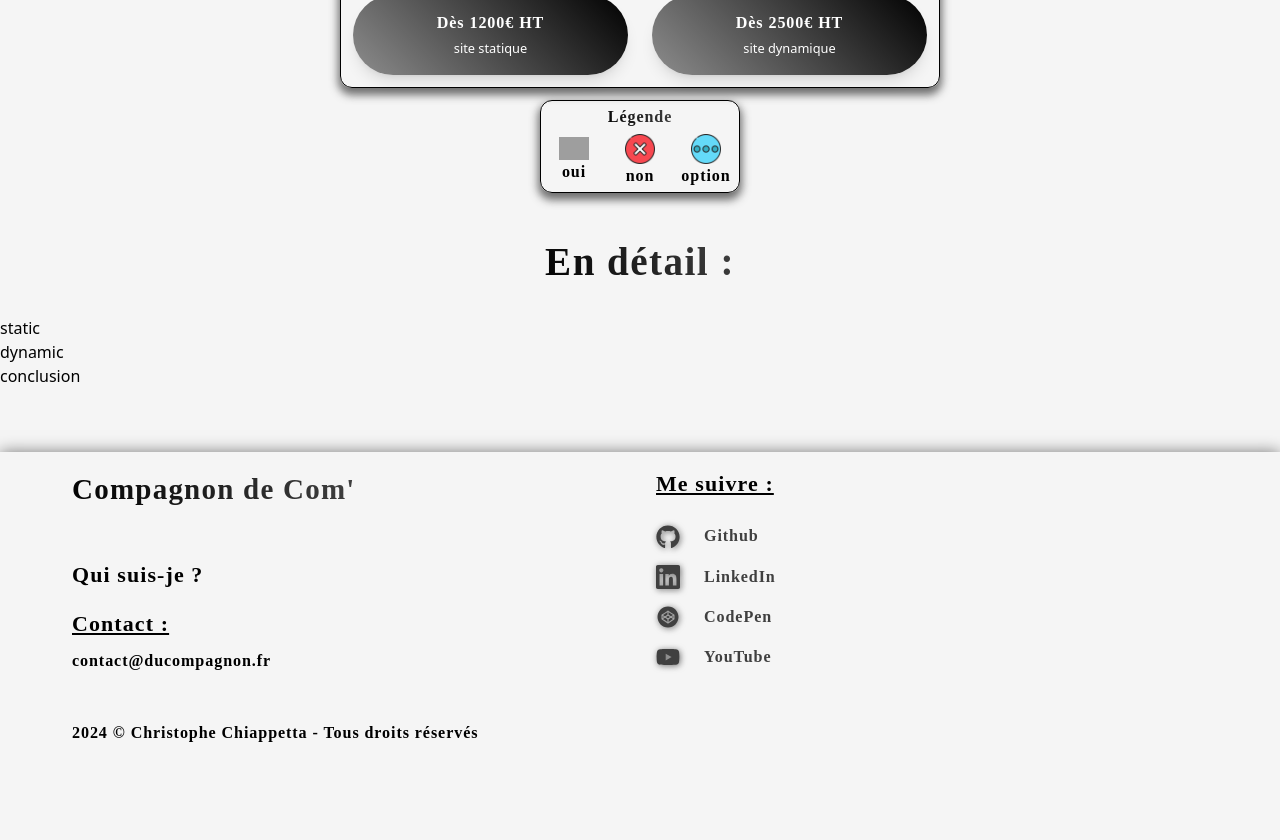
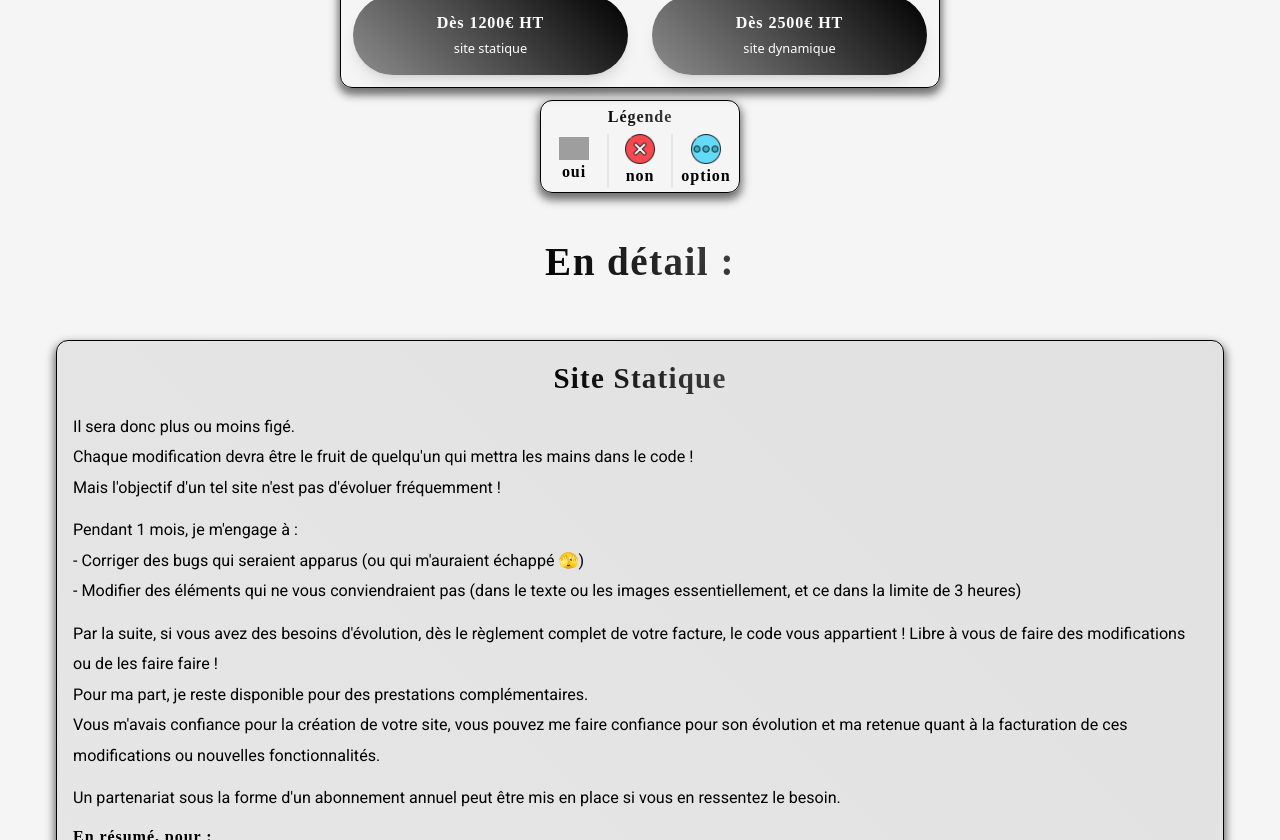
Before and after one commit to ChristopheC-83/c_de_com, a Next.js app: page /prices in a window 1280 px wide. Shown: the part 1960-2800 px from the top of the page. Before the commit the page ends 2753 px from the top, so only its background shows below. Built offline with nearby package versions, Linux system fonts and the light colour scheme; grey boxes are pictures that could not be loaded; a web font is replaced by a local one.

Commit message:
conclusion prix

```diff
--- a/app/(pages)/prices/components/Compare.jsx
+++ b/app/(pages)/prices/components/Compare.jsx
@@ -85,7 +85,9 @@ export default function Compare() {
         <h5 className={`w-fit text-clip mx-auto pb-1 pt-0`}>Légende</h5>
         <div className="flex">
           {legend.map((item, index) => (
-            <div className="flex-col w-1/3 flexMid" key={index}>
+            <div className={`flex-col w-1/3 flexMid
+            ${item.label==="non" ? "border-x-2" : ""}
+            `} key={index}>
               <Image
                 src={item.image}
                 alt={item.label}
--- a/app/(pages)/prices/components/Conclusion.jsx
+++ b/app/(pages)/prices/components/Conclusion.jsx
@@ -1,17 +1,32 @@
+/* eslint-disable react/no-unescaped-entities */
 
-
-
- export default function Conclusion() {
-
-
-
-return (
-    <div>
-conclusion
-
-
+export default function Conclusion() {
+  return (
+    <div className={`container`}>
+      <div
+        className={`flex flex-col justify-between p-2 customBorder customShadow rounded-xl xs:p-3 md:p-4 max-md:w-full bg-clip-opacity-white mx-auto gap-y-3 my-8 md:my-12`}
+      >
+        <h2 className={`text-clip w-fit mx-auto md:mt-6`}>Pour conclure...</h2>
+        <p>
+          Je me doute bien que tout ne peut pas être clair, <br /> surtout dans
+          votre situation qui est unique !
+        </p>
+        <p>
+          Même si j'ai essayé de donner un maximum d'informations sans être trop
+          long ou lourd, vous avez encore des questions.... <br />
+          Et c'est bien normal !
+        </p>
+        <p>N'hésitez pas ! Contactez moi !</p>
+        <p>
+          Un petit mail ou même une discussion par téléphone pourra vous
+          permettre d'y voir plus clair.
+        </p>
+        <p>
+          Je suis là pour vous accompagner du début à la fin. <br />
+          J'ai presque envie de dire : d'être votre partenaire avant même le
+          début et jusqu'à après la fin !
+        </p>
+      </div>
     </div>
-
   );
-
 }
--- a/app/(pages)/prices/components/Dynamic.jsx
+++ b/app/(pages)/prices/components/Dynamic.jsx
@@ -1,17 +1,54 @@
+/* eslint-disable react/no-unescaped-entities */
 
+export default function DynamicPrice() {
+  return (
+    <div className="container">
+      <div
+        className={`flex flex-col justify-between p-2 customBorder customShadow rounded-xl xs:p-3 md:p-4 max-md:w-full bg-clip-opacity-white mx-auto gap-y-3 my-8 md:my-12`}
+      >
+        <h3 className="mx-auto w-fit text-clip">Site Dynamique</h3>
 
-
- export default function DynamicPrice() {
-
-
-
-return (
-    <div>
-dynamic
-
-
+        <p>
+          La tarification d'un tel projet peut être plus complexe.
+          <br />
+          Il dépendra de vos besoins, de vos envies, de vos contraintes, de vos
+          objectifs...
+        </p>
+        <p>
+          Par exemple, si vous êtes seul maître à bord ou si vous avez des
+          collaborateurs avec des droits à gérer... <br />
+          Si les utilisateurs / clients peuvent interagir avec votre site...{" "}
+          <br />
+          par des messages, des commentaires, des achats, des réservations...
+        </p>
+        <p>Autant de "détails" qui n'en sont pas finalement !</p>
+        <h5>
+          En résumé, pour : <br />
+          <br />
+          - 1 site qui s'adapte sur les écrans de PC et smartphones <br />
+          - 3 pages administrables de votre activité (avec
+          photos/carroussel/animations sobres) <br />
+          - dans ces 3 pages, possibilité de gérer des articles... <br />
+          ce qui peut créer un grand nombre de pages (mais c'est vous qui les
+          feraient... facilement 😉 !) <br />
+          - 1 page de mentions légales <br />
+          - 1 page "à propos" de présentation
+          <br />- inclusion de vos photos ou de photos d'illustration libres de
+          droit, modifiables par vos soins ! <br />- développement en Symfony{" "}
+          <br />
+          ou <br />- un site vitrine en Nextjs et une administration séparée en
+          symfony ou php.
+          <br />
+          <br />
+        </h5>
+        <h4>
+          <u>Nous partons, ici, sur une base de 2500€ HT</u>
+        </h4>
+        <h5>
+          La gestion du nom de domaine, de l'hébergement et du déploiement
+          peuvent se faire dans le cadre d'une prestation complémentaire.
+        </h5>
+      </div>
     </div>
-
   );
-
 }
--- /dev/null
+++ b/app/(pages)/prices/components/Freelance.jsx
@@ -0,0 +1,38 @@
+/* eslint-disable react/no-unescaped-entities */
+
+export default function Freelance() {
+  return (
+    <div className="container">
+      <div
+        className={`flex flex-col justify-between p-2 customBorder customShadow rounded-xl xs:p-3 md:p-4 max-md:w-full bg-clip-opacity-white mx-auto gap-y-3 my-8 md:my-12`}
+      >
+        <h3 className="mx-auto w-fit text-clip">
+          Petit arrangement entre amis...
+        </h3>
+
+        <p>
+          Au cas où vous ne le sauriez pas, je suis à mon compte... et alors ?
+        </p>
+        <p>
+          Et alors ? je connais vos problématiques. <br />
+          Et si je ne peux pas toutes les résoudre, je peux en résoudre quelques
+          unes !
+        </p>
+        <p>
+          L'amortissement !!! <br />
+          Et oui, quand on fait un investissement de plus de 500€ pour son
+          entreprise, ça passe en charge sur plusieurs années. <br />
+          J'ai horreur de ne pas pouvoir gérer mon budget comme je l'entends, je
+          me doute que vous aussi ! <br />
+          Au lieu de faire une facturation unique, je vous propose une facture
+          unique de 490€ HT et le reste sous la forme d'abonnement sur plusieurs
+          mois (jusqu'à 10) à votre convenance. Chaque facture sera du fait du
+          développement de la maintenance de votre site. <br />
+          Dès que le site est prêt, il est déployé. <br />
+          Dès le paiement complété, au bout de l' "abonnement", le code vous
+          appartient.
+        </p>
+      </div>
+    </div>
+  );
+}
--- a/app/(pages)/prices/components/Intro.jsx
+++ b/app/(pages)/prices/components/Intro.jsx
@@ -6,7 +6,7 @@ export default function Intro() {
         className={`flex flex-col justify-between p-2 customBorder customShadow rounded-xl xs:p-3 md:p-4 max-md:w-full bg-clip-opacity-white mx-auto gap-y-3 my-8 md:my-12`}
       >
         <h4 className={`textShadowClip text-center my-4`}>
-          Vous avez déterminé ce dont vous aviez besoin ?
+          Vous avez déterminé ce dont vous avez besoin ?
         </h4>
         <p>Si non, contactez moi ! On va mettre tout ça au clair.</p>
         <p>Si oui, continuons ensemble !</p>
--- a/app/(pages)/prices/components/Static.jsx
+++ b/app/(pages)/prices/components/Static.jsx
@@ -1,17 +1,60 @@
-
-
-
- export default function StaticPrice() {
-
-
-
-return (
-    <div>
-static
-
-
+/* eslint-disable react/no-unescaped-entities */
+export default function StaticPrice() {
+  return (
+    <div className="container">
+      <div
+        className={`flex flex-col justify-between p-2 customBorder customShadow rounded-xl xs:p-3 md:p-4 max-md:w-full bg-clip-opacity-white mx-auto gap-y-3 my-8 md:my-12`}
+      >
+        <h3 className="mx-auto w-fit text-clip">Site Statique</h3>
+        <p>
+          Il sera donc plus ou moins figé. <br />
+          Chaque modification devra être le fruit de quelqu'un qui mettra les
+          mains dans le code ! <br />
+          Mais l'objectif d'un tel site n'est pas d'évoluer fréquemment !
+        </p>
+        <p>
+          Pendant 1 mois, je m'engage à : <br />
+          - Corriger des bugs qui seraient apparus (ou qui m'auraient échappé 🫣)
+          <br />
+          - Modifier des éléments qui ne vous conviendraient pas (dans le texte
+          ou les images essentiellement, et ce dans la limite de 3 heures)
+          <br />
+        </p>
+        <p>
+          Par la suite, si vous avez des besoins d'évolution, dès le règlement
+          complet de votre facture, le code vous appartient ! Libre à vous de
+          faire des modifications ou de les faire faire ! <br />
+          Pour ma part, je reste disponible pour des prestations
+          complémentaires. <br />
+          Vous m'avais confiance pour la création de votre site, vous pouvez me
+          faire confiance pour son évolution et ma retenue quant à la
+          facturation de ces modifications ou nouvelles fonctionnalités.
+        </p>
+        <p>
+          Un partenariat sous la forme d'un abonnement annuel peut être mis en
+          place si vous en ressentez le besoin.
+        </p>
+        <h5>
+          En résumé, pour : <br />
+          <br />
+          - 1 site qui s'adapte sur les écrans de PC et smartphones <br />
+          - 3 pages vitrines de votre activité (avec
+          photos/carroussel/animations sobres) <br />
+          - 1 page de mentions légales <br />
+          - 1 page "à propos" de présentation
+          <br />- inclusion de vos photos ou de photos d'illustration libres de
+          droit <br />- développement en Nextjs (pour la rapidité et le
+          référencement) <br />
+          <br />
+        </h5>
+        <h4>
+          <u>Nous partons, dans ce cas, sur une base de 1200€ HT.</u>
+        </h4>
+        <h5>
+          La gestion du nom de domaine, de l'hébergement et du déploiement
+          peuvent se faire dans le cadre d'une prestation complémentaire.
+        </h5>
+      </div>
     </div>
-
   );
-
 }
--- a/app/(pages)/prices/page.jsx
+++ b/app/(pages)/prices/page.jsx
@@ -3,6 +3,7 @@ import Conclusion from "./components/Conclusion";
 import DynamicPrice from "./components/Dynamic";
 import StaticPrice from "./components/Static";
 import Compare from "./components/Compare";
+import Freelance from "./components/Freelance";
 
 export default function Prices() {
   return (
@@ -19,6 +20,8 @@ export default function Prices() {
 
       {/* tarif pour un site dynamique */}
       <DynamicPrice />
+      {/* Arrangement */}
+      <Freelance />
 
       {/*  A prendre en compte */}
       <Conclusion />
--- a/datas/menuLinks.js
+++ b/datas/menuLinks.js
@@ -19,7 +19,7 @@ export const menuLinks = [
         href: "/solutions#dynamic",
       },
       {
-        title: "Conception autonome / Site préfabriqué",
+        title: (<>Conception autonome <br/> et Sites préfabriqués</>),
         href: "/solutions#wordpress",
       },
     ],
@@ -52,11 +52,15 @@ export const menuLinks = [
       },
       {
         title: "Pour un site statique",
-        href: "/price#static",
+        href: "/prices#static",
       },
       {
         title: "Pour un site dynamique",
-        href: "/price#dynamic",
+        href: "/prices#dynamic",
+      },
+      {
+        title: (<>Petit arrangement <br/> entre amis...</>),
+        href: "/prices#arrangement",
       },
     ],
   },
```
Also changed, not shown: datas/compareItems.js (+24 -19 lines).
